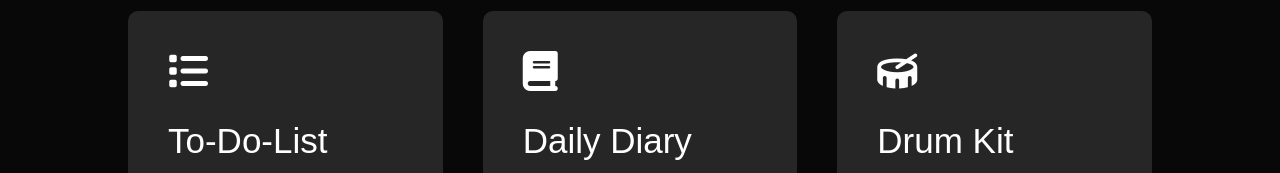
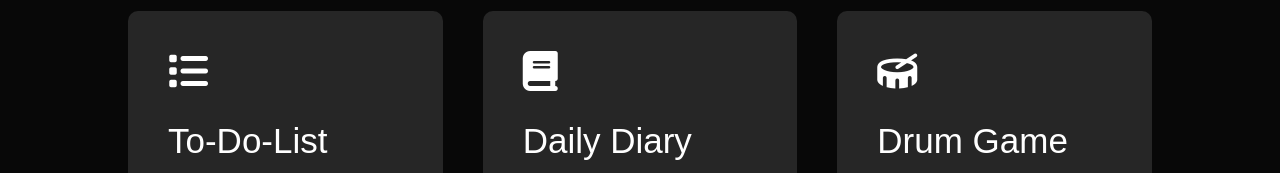
Before and after one commit to AmitRankwar/Portfolio, a plain HTML site: page index.html in a window 1280 px wide. Shown: the part 1680-1853 px from the top of the page. Drawn offline with Linux system fonts and the light colour scheme.

Commit message:
Update index.html

```diff
--- a/index.html
+++ b/index.html
@@ -89,7 +89,7 @@
             </div>
             <div>
                 <i class="fa-solid fa-drum"></i>
-                <h2>Drum Kit </h2>
+                <h2>Drum Game </h2>
                 <p>It is just a  game created with the help of HTML , CSS and JavaScript </p>
                 <a href="https://github.com/AmitRankwar/Drumfirst" >Learn More</a>
             </div>
```
